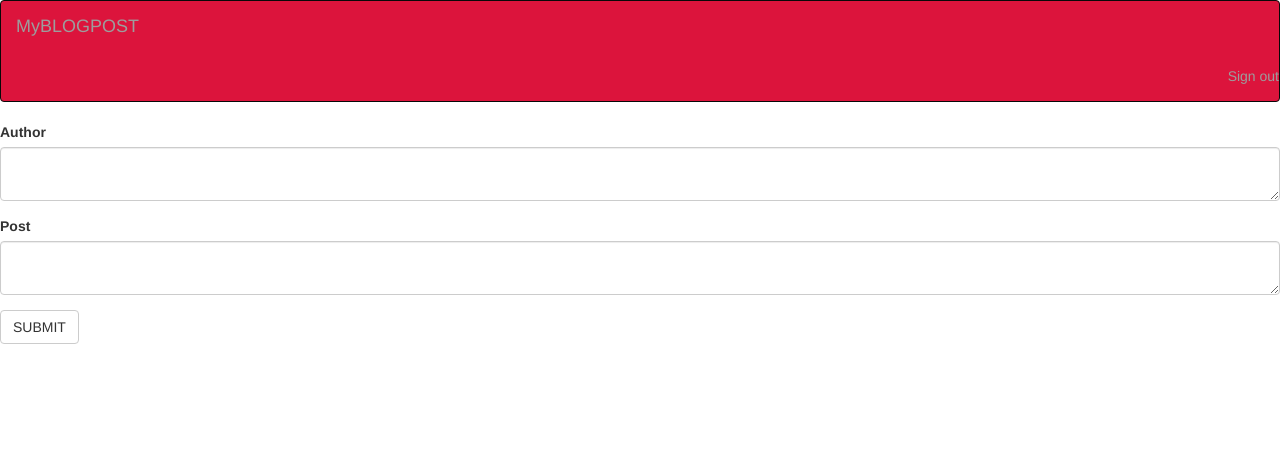
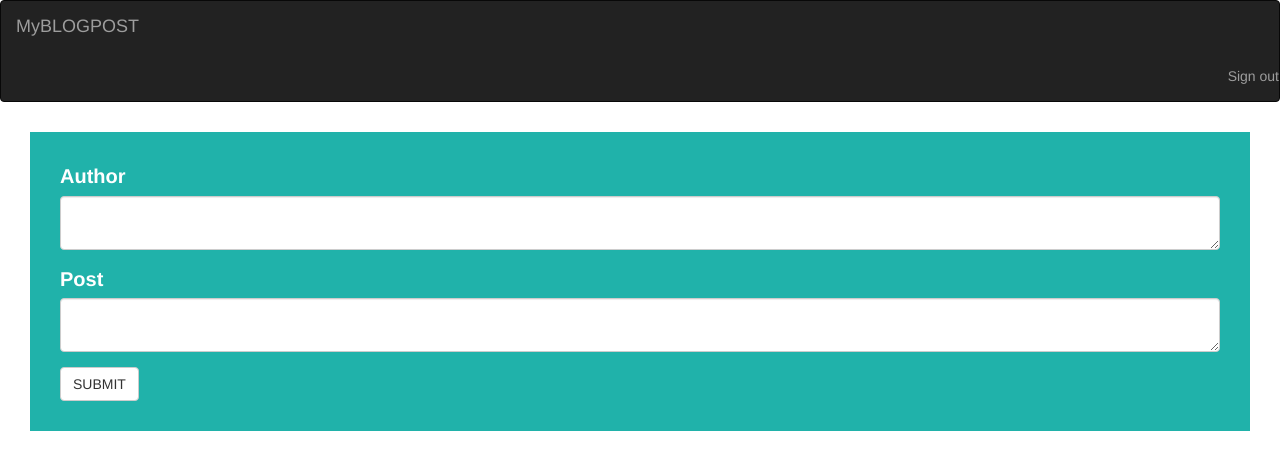
Before and after one commit to Adelice/Blog, a Flask app: page /post/new/ in a window 1280 px wide. Shown: the top 470 px of the page. Run offline with Flask 2, Linux system fonts and the light colour scheme; the visitor is signed in with stand-in values (Sample User, id 1); data that the repository does not hold is empty; some libraries are stand-ins or nearby versions.

Commit message:
save styles

```diff
--- a/app/static/index.css
+++ b/app/static/index.css
@@ -28,3 +28,34 @@ a:hover{
 .inverse{
     background-color:red;
 }
+.comment{
+    background-color: lightgreen;
+}
+.post{
+
+ background-color:lightsalmon;
+}
+.post-form{
+    background-color:lightseagreen;
+    margin:30px;
+    padding:30px;
+    color:white;
+    font-size:20px;
+    font-weight:bolder;
+}
+.update{
+    background-color:lightseagreen;
+    margin:30px;
+    padding:30px;
+    color:white;
+    font-size:20px;
+    font-weight:bolder;
+}
+.comme{
+    background-color:lightseagreen;
+    margin:30px;
+    padding:30px;
+    color:white;
+    font-size:20px;
+    font-weight:bolder;
+}
--- a/app/templates/comments.html
+++ b/app/templates/comments.html
@@ -7,7 +7,7 @@
 {% endblock %}
 {% block content %}
 
-    <div class="container">
+    <div class="comme">
     {{wtf.quick_form(comment_form)}}
 
 
--- a/app/templates/macros.html
+++ b/app/templates/macros.html
@@ -20,15 +20,18 @@
 
 
 
+<div style="background-color: aqua" class="comment">
 {% macro displayComment(comments) %}
 {% for comment in comments%}
-<div class="comment">
-<h4>Comments</h4>
+
+ <h3 style="font-size:30px; text-decoration-line: underline">Comments</h3>
  <p>{{comment.content}}</p>
-</div>
+
  <!-- <p>{{comment.username}}</p> -->
  <a href="/delete/comment/{{comment.id}}" class="btn btn-primary">delete comment</a>
 
 
 {% endfor %}
 {% endmacro %}
+
+</div>
--- a/app/templates/navbar.html
+++ b/app/templates/navbar.html
@@ -1,4 +1,4 @@
-<div style="background-color:crimson;text-align:center" class="navbar navbar-inverse" role="navigation">
+<div  class="navbar navbar-inverse" role="navigation">
     <div class="container-fluid">
         <div class="navbar-header">
             <button type="button" class="navbar-toggle" data-toggle="collapse" data-target=".navbar-collapse">
--- a/app/templates/posts.html
+++ b/app/templates/posts.html
@@ -1,8 +1,13 @@
 {% extends 'base.html'%}
 {% import 'macros.html' as macro%}
 {% import "bootstrap/wtf.html" as wtf %}
+{% block styles%}
+        {{ super() }}
+          <link rel="stylesheet" href="{{url_for('static',filename='index.css')}}">
+{% endblock %}
 
 {% block content %}
+<div class="post-form">
 {{wtf.quick_form(post_form)}}
-
+</div>
 {% endblock %}
```
Also changed, not shown: app/templates/update.html (+6 -1 lines), 2 other files.
